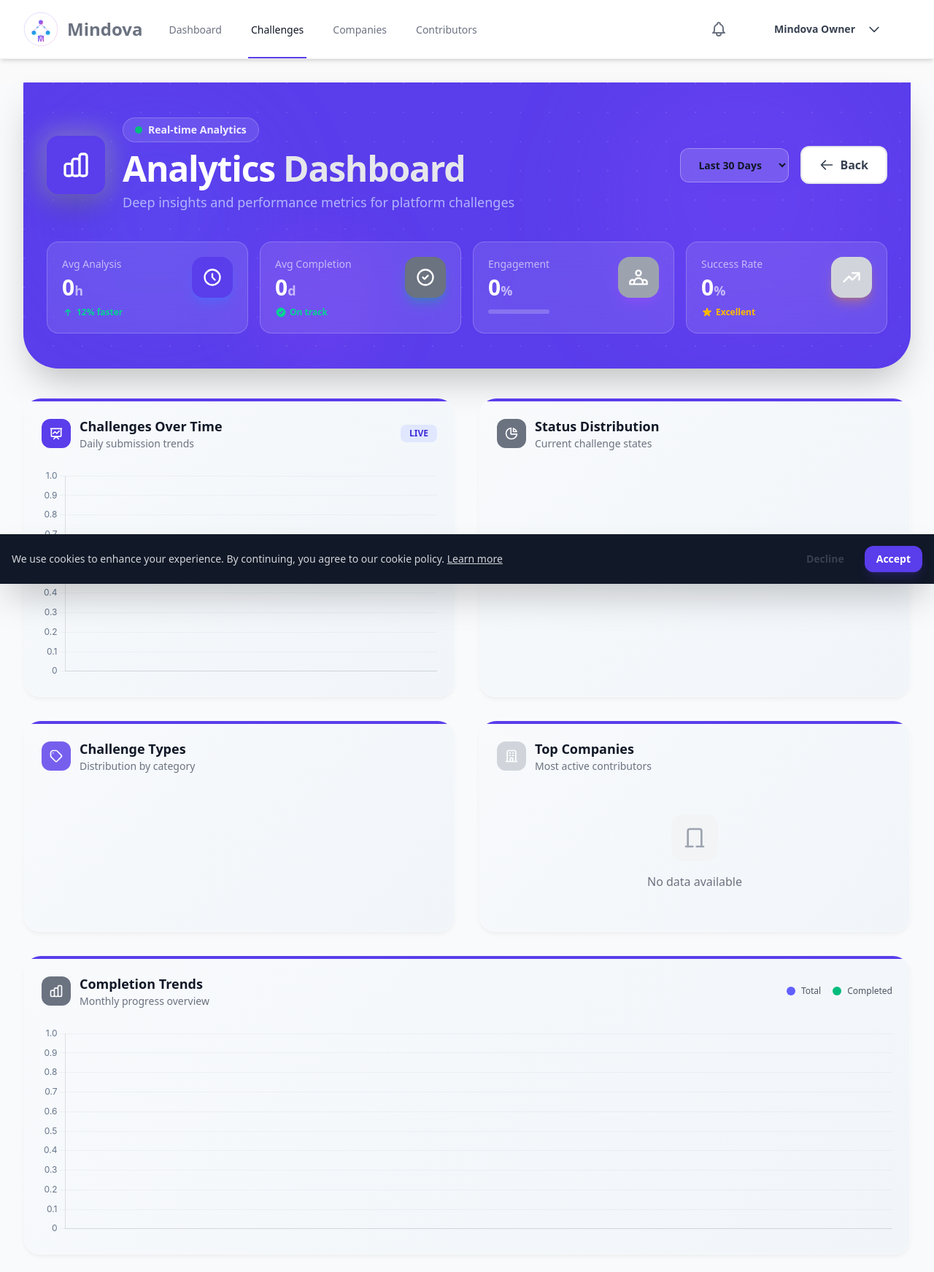
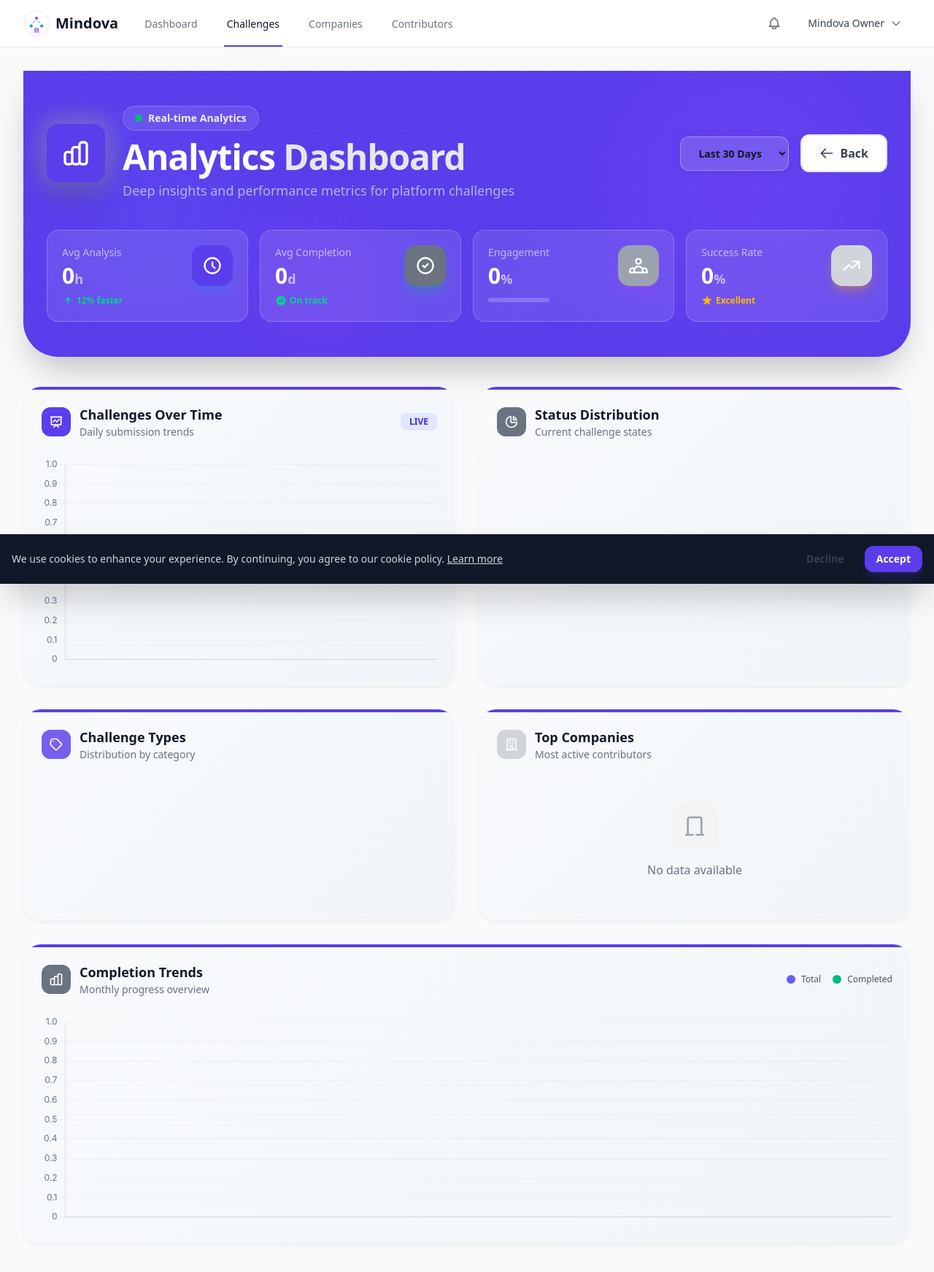
Before and after one commit to naeemaltamimi92-sudo/latest-mindova, a Laravel app: page /admin/challenges/analytics in a window 1280 px wide. Shown: the top 1743 px of the page at 73% size. After the commit the page ends 1704 px from the top, so only its background shows below. Run offline with Laravel 12, Linux system fonts and the light colour scheme; the visitor is signed in with stand-in values (Sample User, id 1); data comes from the database, SQL or seed files in the repository; data that the repository does not hold is empty; style sheets or scripts are compiled from the project's sources; parts of the project's set-up code (start-up, migrations or seed data) failed here and were passed over.

Commit message:
feat: Refine navbar styling, update dark mode colors, and replace custom UI buttons with native elements for a cleaner design.

```diff
--- a/resources/views/components/ui/dropdown-menu-item.blade.php
+++ b/resources/views/components/ui/dropdown-menu-item.blade.php
@@ -1,5 +1,5 @@
 {{--
-    shadcn-style Dropdown Menu Item Component for Laravel Blade
+    Clean Minimal Dropdown Menu Item Component
 
     Usage:
     <x-ui.dropdown-menu-item href="/profile">Profile</x-ui.dropdown-menu-item>
@@ -18,9 +18,9 @@
 $tag = $href ? 'a' : ($as === 'submit' ? 'button' : $as);
 $type = $tag === 'button' ? ($as === 'submit' ? 'submit' : 'button') : null;
 
-$baseClasses = 'flex w-full items-center gap-3 px-4 py-2.5 text-sm font-medium transition-colors duration-150';
+$baseClasses = 'flex w-full items-center gap-3 px-4 py-2 text-sm';
 $colorClasses = $danger
-    ? 'text-danger-500 hover:bg-danger-50 hover:text-danger-600'
+    ? 'text-red-600 hover:bg-red-50'
     : 'text-gray-700 hover:bg-gray-100 hover:text-gray-900';
 $disabledClasses = $disabled ? 'opacity-50 cursor-not-allowed pointer-events-none' : '';
 @endphp
--- a/resources/views/components/ui/dropdown-menu.blade.php
+++ b/resources/views/components/ui/dropdown-menu.blade.php
@@ -1,10 +1,10 @@
 {{--
-    shadcn-style Dropdown Menu Component for Laravel Blade
+    Clean Minimal Dropdown Menu Component
 
     Usage:
     <x-ui.dropdown-menu>
         <x-slot:trigger>
-            <x-ui.button>Open Menu</x-ui.button>
+            <button>Open Menu</button>
         </x-slot:trigger>
         <x-ui.dropdown-menu-item href="/profile">Profile</x-ui.dropdown-menu-item>
         <x-ui.dropdown-menu-separator />
@@ -38,13 +38,13 @@
     <div
         x-show="open"
         x-cloak
-        x-transition:enter="transition ease-out duration-200"
+        x-transition:enter="transition ease-out duration-150"
         x-transition:enter-start="opacity-0 scale-95"
         x-transition:enter-end="opacity-100 scale-100"
-        x-transition:leave="transition ease-in duration-150"
+        x-transition:leave="transition ease-in duration-100"
         x-transition:leave-start="opacity-100 scale-100"
         x-transition:leave-end="opacity-0 scale-95"
-        class="absolute z-50 mt-2 {{ $widthClass }} {{ $alignClass }} rounded-xl bg-white shadow-lg ring-1 ring-black/5 py-1 {{ $contentClasses }}"
+        class="absolute z-50 mt-2 {{ $widthClass }} {{ $alignClass }} rounded-xl bg-white border border-gray-200 shadow-lg py-1 {{ $contentClasses }}"
         style="display: none;"
     >
         {{ $slot }}
--- a/resources/views/components/ui/navbar-link.blade.php
+++ b/resources/views/components/ui/navbar-link.blade.php
@@ -1,5 +1,5 @@
 {{--
-    shadcn-style Navbar Link Component for Laravel Blade
+    Clean Minimal Navbar Link Component
 
     Usage:
     <x-ui.navbar-link href="/dashboard" :active="request()->routeIs('dashboard')">Dashboard</x-ui.navbar-link>
@@ -11,7 +11,7 @@
 ])
 
 @php
-$baseClasses = 'inline-flex items-center px-1 pt-1 border-b-2 text-sm font-medium transition-colors duration-150';
+$baseClasses = 'inline-flex items-center px-1 pt-1 border-b-2 text-sm font-medium';
 $activeClasses = $active
     ? 'border-primary-500 text-gray-900'
     : 'border-transparent text-gray-500 hover:border-gray-300 hover:text-gray-700';
--- a/resources/views/components/ui/navbar-mobile-link.blade.php
+++ b/resources/views/components/ui/navbar-mobile-link.blade.php
@@ -1,5 +1,5 @@
 {{--
-    shadcn-style Navbar Mobile Link Component for Laravel Blade
+    Clean Minimal Navbar Mobile Link Component
 
     Usage:
     <x-ui.navbar-mobile-link href="/dashboard" :active="true">Dashboard</x-ui.navbar-mobile-link>
@@ -11,10 +11,10 @@
 ])
 
 @php
-$baseClasses = 'flex items-center px-4 py-3 text-base font-medium transition-colors duration-150';
+$baseClasses = 'flex items-center px-4 py-3 text-sm font-medium';
 $activeClasses = $active
     ? 'bg-primary-50 text-primary-700 border-l-4 border-primary-500'
-    : 'text-gray-600 hover:bg-gray-50 hover:text-gray-900';
+    : 'text-gray-600 hover:bg-gray-50 hover:text-gray-900 border-l-4 border-transparent';
 @endphp
 
 <a href="{{ $href }}" {{ $attributes->class([$baseClasses, $activeClasses]) }} @click="mobileMenuOpen = false">
--- a/resources/views/components/ui/navbar-mobile.blade.php
+++ b/resources/views/components/ui/navbar-mobile.blade.php
@@ -1,5 +1,5 @@
 {{--
-    shadcn-style Navbar Mobile Menu Component for Laravel Blade
+    Clean Minimal Navbar Mobile Menu Component
 
     Usage:
     <x-ui.navbar-mobile>
@@ -25,14 +25,14 @@
 <div
     x-show="mobileMenuOpen"
     x-cloak
-    x-transition:enter="transition ease-out duration-300"
+    x-transition:enter="transition ease-out duration-200"
     x-transition:enter-start="opacity-0"
     x-transition:enter-end="opacity-100"
-    x-transition:leave="transition ease-in duration-200"
+    x-transition:leave="transition ease-in duration-150"
     x-transition:leave-start="opacity-100"
     x-transition:leave-end="opacity-0"
     @click="mobileMenuOpen = false"
-    class="fixed inset-0 z-40 bg-black/50 backdrop-blur-sm sm:hidden"
+    class="fixed inset-0 z-40 bg-black/50 sm:hidden"
     style="display: none;"
 ></div>
 
@@ -40,19 +40,19 @@
 <div
     x-show="mobileMenuOpen"
     x-cloak
-    x-transition:enter="transition ease-out duration-300"
+    x-transition:enter="transition ease-out duration-200"
     x-transition:enter-start="{{ $slideDirection }}"
     x-transition:enter-end="translate-x-0"
-    x-transition:leave="transition ease-in duration-200"
+    x-transition:leave="transition ease-in duration-150"
     x-transition:leave-start="translate-x-0"
     x-transition:leave-end="{{ $slideDirection }}"
-    class="fixed top-0 {{ $positionClass }} z-50 h-full w-72 bg-white shadow-xl sm:hidden"
+    class="fixed top-0 {{ $positionClass }} z-50 h-full w-72 bg-white border-l border-gray-200 sm:hidden"
     style="display: none;"
 >
     {{-- Close Button --}}
     <div class="flex items-center justify-between px-4 py-4 border-b border-gray-200">
-        <span class="text-lg font-semibold text-gray-900">{{ __('Menu') }}</span>
-        <button @click="mobileMenuOpen = false" class="p-2 text-gray-500 hover:text-gray-700 rounded-lg hover:bg-gray-100">
+        <span class="text-base font-semibold text-gray-900">{{ __('Menu') }}</span>
+        <button @click="mobileMenuOpen = false" class="p-2 text-gray-500 hover:text-gray-700 hover:bg-gray-100 rounded-lg">
             <svg class="w-5 h-5" fill="none" stroke="currentColor" viewBox="0 0 24 24">
                 <path stroke-linecap="round" stroke-linejoin="round" stroke-width="2" d="M6 18L18 6M6 6l12 12" />
             </svg>
@@ -60,7 +60,7 @@
     </div>
 
     {{-- Menu Content --}}
-    <div class="overflow-y-auto h-[calc(100%-65px)] py-4">
+    <div class="overflow-y-auto h-[calc(100%-65px)] py-2">
         {{ $slot }}
     </div>
 </div>
--- a/resources/views/components/ui/navbar.blade.php
+++ b/resources/views/components/ui/navbar.blade.php
@@ -1,5 +1,5 @@
 {{--
-    shadcn-style Navbar Component for Laravel Blade
+    Clean Minimal Navbar Component for Laravel Blade
 
     Usage:
     <x-ui.navbar>
@@ -11,11 +11,11 @@
 
 @props([
     'sticky' => true,
-    'height' => '20',
+    'height' => '16',
 ])
 
 @php
-$baseClasses = 'z-50 bg-white/90 backdrop-blur-xl border-b border-slate-200/60 shadow-md';
+$baseClasses = 'z-50 bg-white border-b border-gray-200';
 $positionClass = $sticky ? 'sticky top-0' : 'relative';
 $heightClass = "h-{$height}";
 @endphp
--- a/resources/views/layouts/app.blade.php
+++ b/resources/views/layouts/app.blade.php
@@ -56,8 +56,8 @@
             color: #e2e8f0;
         }
         html.dark nav {
-            background-color: rgba(15, 23, 42, 0.95) !important;
-            border-color: rgba(51, 65, 85, 0.6) !important;
+            background-color: #1e293b !important;
+            border-color: #334155 !important;
         }
         html.dark .bg-white {
             background-color: #1e293b !important;
--- a/resources/views/partials/navbar.blade.php
+++ b/resources/views/partials/navbar.blade.php
@@ -1,6 +1,6 @@
 {{--
     Unified Navbar Partial
-    Uses shadcn-style components for consistent navigation across the app
+    Clean minimal design for consistent navigation
 --}}
 
 <x-ui.navbar>
@@ -8,9 +8,9 @@
     <div class="flex">
         {{-- Brand Logo --}}
         <div class="flex-shrink-0 flex items-center">
-            <a href="{{ url('/') }}" class="group flex items-center space-x-3">
-                <img src="{{ asset('images/mindova-logo.svg') }}" alt="Mindova Logo" class="h-12 w-12">
-                <span class="text-2xl font-black text-secondary-500">Mindova</span>
+            <a href="{{ url('/') }}" class="flex items-center gap-2">
+                <img src="{{ asset('images/mindova-logo.svg') }}" alt="Mindova Logo" class="h-9 w-9">
+                <span class="text-xl font-bold text-gray-900">Mindova</span>
             </a>
         </div>
 
@@ -80,38 +80,40 @@
     </div>
 
     {{-- Right side navigation --}}
-    <div class="flex items-center space-x-4">
+    <div class="flex items-center gap-4">
         @auth
         {{-- Notifications Dropdown --}}
-        <div class="relative mr-4" x-data="notificationDropdown()">
-            <x-ui.button @click="toggleNotifications" variant="ghost" class="relative p-2 text-gray-500 hover:text-gray-700">
-                <svg class="h-6 w-6" fill="none" stroke="currentColor" viewBox="0 0 24 24">
+        <div class="relative" x-data="notificationDropdown()">
+            <button @click="toggleNotifications" class="relative p-2 text-gray-500 hover:text-gray-700 hover:bg-gray-100 rounded-lg">
+                <svg class="h-5 w-5" fill="none" stroke="currentColor" viewBox="0 0 24 24">
                     <path stroke-linecap="round" stroke-linejoin="round" stroke-width="2" d="M15 17h5l-1.405-1.405A2.032 2.032 0 0118 14.158V11a6.002 6.002 0 00-4-5.659V5a2 2 0 10-4 0v.341C7.67 6.165 6 8.388 6 11v3.159c0 .538-.214 1.055-.595 1.436L4 17h5m6 0v1a3 3 0 11-6 0v-1m6 0H9" />
                 </svg>
-                <span x-show="unreadCount > 0" x-text="unreadCount" class="absolute top-0 right-0 inline-flex items-center justify-center px-2 py-1 text-xs font-bold leading-none text-white transform translate-x-1/2 -translate-y-1/2 bg-red-600 rounded-full"></span>
-            </x-ui.button>
+                <span x-show="unreadCount > 0" x-text="unreadCount" class="absolute top-0 right-0 -translate-y-1/4 translate-x-1/4 inline-flex items-center justify-center min-w-[18px] h-[18px] px-1 text-[10px] font-bold text-white bg-red-500 rounded-full"></span>
+            </button>
 
             <div x-show="open" @click.away="open = false" x-cloak
-                x-transition:enter="transition ease-out duration-200"
+                x-transition:enter="transition ease-out duration-150"
                 x-transition:enter-start="opacity-0 scale-95"
                 x-transition:enter-end="opacity-100 scale-100"
-                x-transition:leave="transition ease-in duration-150"
+                x-transition:leave="transition ease-in duration-100"
                 x-transition:leave-start="opacity-100 scale-100"
                 x-transition:leave-end="opacity-0 scale-95"
-                class="absolute right-0 mt-2 w-80 bg-white rounded-xl shadow-lg ring-1 ring-black/5 overflow-hidden z-50" style="display: none;">
+                class="absolute right-0 mt-2 w-80 bg-white rounded-xl border border-gray-200 shadow-lg overflow-hidden z-50" style="display: none;">
                 <div class="px-4 py-3 bg-gray-50 border-b border-gray-200 flex justify-between items-center">
                     <h3 class="text-sm font-semibold text-gray-900">{{ __('Notifications') }}</h3>
-                    <x-ui.button @click="markAllRead" variant="link" size="sm" class="text-xs text-primary-600 hover:text-primary-700">{{ __('Mark all as read') }}</x-ui.button>
+                    <button @click="markAllRead" class="text-xs text-primary-600 hover:text-primary-700 font-medium">
+                        {{ __('Mark all as read') }}
+                    </button>
                 </div>
                 <div class="max-h-96 overflow-y-auto">
                     <template x-for="notification in notifications" :key="notification.id">
-                        <div :class="{'bg-blue-50': !notification.is_read}" class="px-4 py-3 border-b border-gray-200 hover:bg-gray-50 cursor-pointer" @click="handleNotificationClick(notification)">
+                        <div :class="{'bg-primary-50': !notification.is_read}" class="px-4 py-3 border-b border-gray-100 hover:bg-gray-50 cursor-pointer" @click="handleNotificationClick(notification)">
                             <p class="text-sm font-medium text-gray-900" x-text="notification.title"></p>
-                            <p class="text-xs text-gray-600 mt-1" x-text="notification.message"></p>
+                            <p class="text-xs text-gray-600 mt-0.5" x-text="notification.message"></p>
                             <p class="text-xs text-gray-400 mt-1" x-text="timeAgo(notification.created_at)"></p>
                         </div>
                     </template>
-                    <div x-show="notifications.length === 0" class="px-4 py-8 text-center text-gray-500">
+                    <div x-show="notifications.length === 0" class="px-4 py-8 text-center text-gray-500 text-sm">
                         {{ __('No notifications') }}
                     </div>
                 </div>
@@ -121,16 +123,17 @@
         {{-- User Dropdown --}}
         <x-ui.dropdown-menu align="right" width="48">
             <x-slot:trigger>
-                <x-ui.button variant="ghost" class="flex items-center text-sm font-medium text-gray-700 hover:text-gray-900">
-                    <span>{{ auth()->user()->name }}</span>
-                    <svg class="ml-2 h-5 w-5" fill="none" stroke="currentColor" viewBox="0 0 24 24">
+                <button class="flex items-center gap-2 text-sm font-medium text-gray-700 hover:text-gray-900 hover:bg-gray-100 px-3 py-2 rounded-lg">
+                    <span class="hidden sm:inline">{{ auth()->user()->name }}</span>
+                    <span class="sm:hidden">{{ Str::limit(auth()->user()->name, 8) }}</span>
+                    <svg class="h-4 w-4 text-gray-500" fill="none" stroke="currentColor" viewBox="0 0 24 24">
                         <path stroke-linecap="round" stroke-linejoin="round" stroke-width="2" d="M19 9l-7 7-7-7" />
                     </svg>
-                </x-ui.button>
+                </button>
             </x-slot:trigger>
 
             <x-ui.dropdown-menu-item href="{{ route('profile.edit') }}">
-                <svg class="w-4 h-4" fill="none" stroke="currentColor" viewBox="0 0 24 24">
+                <svg class="w-4 h-4 text-gray-500" fill="none" stroke="currentColor" viewBox="0 0 24 24">
                     <path stroke-linecap="round" stroke-linejoin="round" stroke-width="2" d="M16 7a4 4 0 11-8 0 4 4 0 018 0zM12 14a7 7 0 00-7 7h14a7 7 0 00-7-7z" />
                 </svg>
                 {{ __('Profile') }}
@@ -148,7 +151,7 @@
         </x-ui.dropdown-menu>
 
         {{-- Mobile Menu Button --}}
-        <button @click="mobileMenuOpen = !mobileMenuOpen" class="sm:hidden p-2 rounded-lg text-gray-500 hover:text-gray-700 hover:bg-gray-100">
+        <button @click="mobileMenuOpen = !mobileMenuOpen" class="sm:hidden p-2 text-gray-500 hover:text-gray-700 hover:bg-gray-100 rounded-lg">
             <svg x-show="!mobileMenuOpen" class="w-6 h-6" fill="none" stroke="currentColor" viewBox="0 0 24 24">
                 <path stroke-linecap="round" stroke-linejoin="round" stroke-width="2" d="M4 6h16M4 12h16M4 18h16" />
             </svg>
@@ -158,17 +161,17 @@
         </button>
         @else
         {{-- Guest Actions --}}
-        <div class="flex items-center space-x-4">
-            <x-ui.button as="a" href="{{ route('login') }}" variant="ghost" class="text-sm font-semibold text-slate-700 hover:text-slate-900">
+        <div class="hidden sm:flex items-center gap-3">
+            <a href="{{ route('login') }}" class="text-sm font-medium text-gray-600 hover:text-gray-900 px-3 py-2">
                 {{ __('Sign In') }}
-            </x-ui.button>
-            <x-ui.button as="a" href="{{ route('register') }}" variant="primary">
+            </a>
+            <a href="{{ route('register') }}" class="inline-flex items-center px-4 py-2 bg-primary-500 text-white text-sm font-medium rounded-lg hover:bg-primary-600">
                 {{ __('Get Started') }}
-            </x-ui.button>
+            </a>
         </div>
 
         {{-- Mobile Menu Button for Guests --}}
-        <button @click="mobileMenuOpen = !mobileMenuOpen" class="sm:hidden p-2 rounded-lg text-gray-500 hover:text-gray-700 hover:bg-gray-100">
+        <button @click="mobileMenuOpen = !mobileMenuOpen" class="sm:hidden p-2 text-gray-500 hover:text-gray-700 hover:bg-gray-100 rounded-lg">
             <svg x-show="!mobileMenuOpen" class="w-6 h-6" fill="none" stroke="currentColor" viewBox="0 0 24 24">
                 <path stroke-linecap="round" stroke-linejoin="round" stroke-width="2" d="M4 6h16M4 12h16M4 18h16" />
             </svg>
@@ -226,7 +229,7 @@
                     </x-ui.navbar-mobile-link>
                 @endif
 
-                <div class="border-t border-gray-200 my-4"></div>
+                <div class="border-t border-gray-200 my-2"></div>
 
                 <x-ui.navbar-mobile-link href="{{ route('profile.edit') }}" :active="request()->routeIs('profile.*')">
                     {{ __('Profile') }}
@@ -234,7 +237,7 @@
 
                 <form method="POST" action="{{ route('logout') }}">
                     @csrf
-                    <button type="submit" class="flex w-full items-center px-4 py-3 text-base font-medium text-danger-600 hover:bg-danger-50">
+                    <button type="submit" class="flex w-full items-center px-4 py-3 text-sm font-medium text-red-600 hover:bg-red-50">
                         {{ __('Logout') }}
                     </button>
                 </form>
@@ -249,15 +252,15 @@
                     {{ __('Help') }}
                 </x-ui.navbar-mobile-link>
 
-                <div class="border-t border-gray-200 my-4"></div>
+                <div class="border-t border-gray-200 my-2"></div>
 
-                <div class="px-4 space-y-3">
-                    <x-ui.button as="a" href="{{ route('login') }}" variant="secondary" fullWidth>
+                <div class="px-4 py-2 space-y-2">
+                    <a href="{{ route('login') }}" class="flex items-center justify-center w-full px-4 py-2.5 border border-gray-300 text-gray-700 text-sm font-medium rounded-lg hover:bg-gray-50">
                         {{ __('Sign In') }}
-                    </x-ui.button>
-                    <x-ui.button as="a" href="{{ route('register') }}" variant="primary" fullWidth>
+                    </a>
+                    <a href="{{ route('register') }}" class="flex items-center justify-center w-full px-4 py-2.5 bg-primary-500 text-white text-sm font-medium rounded-lg hover:bg-primary-600">
                         {{ __('Get Started') }}
-                    </x-ui.button>
+                    </a>
                 </div>
             @endauth
         </x-ui.navbar-mobile>
```
